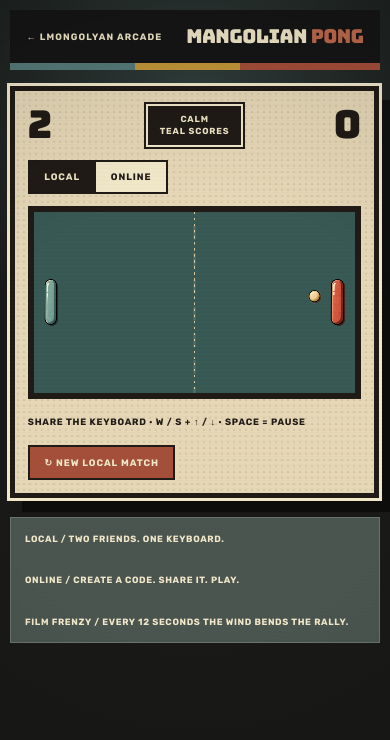
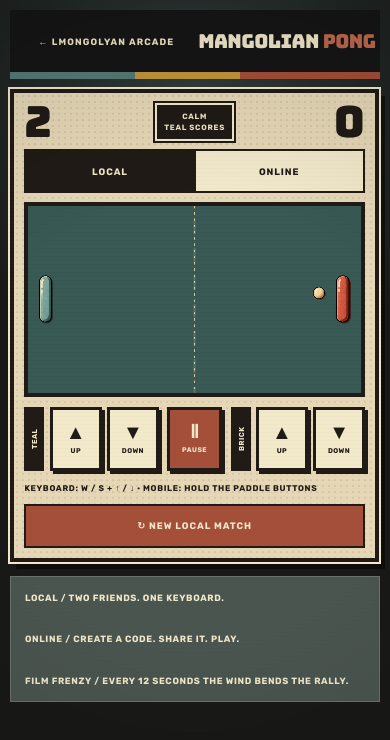
Before and after one commit to DiaeEddineJamal/mangolian-pong, a Next.js app: page / in a window 390 px wide. Shown: the top 740 px of the page. Built offline with nearby package versions, Linux system fonts and the light colour scheme; no server answers.

Commit message:
feat: optimize pong for mobile play

```diff
--- a/src/app/globals.css
+++ b/src/app/globals.css
@@ -35,6 +35,7 @@ button, input { font: inherit; }
 .play-switch button + button { border-left:0; }.play-switch button.active,.online-lobby button:hover,.mode-button:hover { color:var(--cream); background:var(--ink); }.play-switch button:hover,.online-lobby button:hover,.mode-button:hover { transform:translateY(-2px); }
 .game-canvas { display:block; width:100%; height:auto; max-height:64vh; position:relative; background:#385954; border:6px solid var(--ink); box-shadow:inset 0 0 45px rgba(10,8,5,.65); image-rendering:auto; touch-action:none; }
 .game-bottom { display:flex; justify-content:space-between; align-items:center; gap:1rem; margin-top:1rem; position:relative; }.control-hint { font:700 .58rem/1.5 "Rubik",sans-serif; letter-spacing:.08em; }.mode-button { color:var(--cream); background:var(--brick); }
+.mobile-controls { display:none; }
 
 .online-lobby { min-height:540px; padding:clamp(1.2rem,4vw,3.2rem); display:grid; grid-template-columns:repeat(2,minmax(0,1fr)); align-content:center; gap:1rem; position:relative; overflow:hidden; color:var(--ink); background:radial-gradient(circle at 75% 35%,rgba(86,123,120,.3),transparent 30%),linear-gradient(135deg,var(--cream),#d8c59e); border:6px solid var(--ink); }
 .online-lobby::before,.online-lobby::after { content:""; position:absolute; width:10rem; height:18rem; top:-2rem; background:var(--teal); border:3px solid var(--ink); border-radius:0 0 90% 30%; opacity:.76; }.online-lobby::before { left:-5rem; transform:rotate(-8deg); }.online-lobby::after { right:-5rem; transform:scaleX(-1) rotate(-8deg); }
@@ -45,3 +46,27 @@ button, input { font: inherit; }
 @keyframes film-jitter { 0% { transform:translate(0); } 50% { transform:translate(.25px,-.2px); } }
 @media (prefers-reduced-motion:reduce) { *,*::before,*::after { animation-duration:.01ms !important; animation-iteration-count:1 !important; } }
 @media (max-width:700px) { .game-topbar { grid-template-columns:1fr auto; }.game-topbar > :last-child { display:none; }.scoreboard { grid-template-columns:1fr auto 1fr; }.score small { display:none; }.game-bottom { align-items:flex-start; flex-direction:column; }.game-notes { grid-template-columns:1fr; }.online-lobby { min-height:430px; grid-template-columns:1fr; }.online-lobby .start-button { grid-column:auto; }.game-page { padding:.65rem; } }
+
+@media (max-width:700px), (hover:none) and (pointer:coarse), (orientation:landscape) and (max-height:540px) {
+  .game-page { overflow-x:hidden; padding-bottom:max(.8rem, env(safe-area-inset-bottom)); }
+  .game-topbar { margin-bottom:.65rem; padding:.55rem .25rem; }
+  .back-link { min-width:44px; min-height:44px; display:grid; place-items:center; }
+  .game-shell { padding:.65rem; border-width:4px; box-shadow:0 0 0 2px var(--cream),6px 7px 0 rgba(0,0,0,.48); }
+  .scoreboard { margin-bottom:.55rem; gap:.4rem; }.score strong { font-size:clamp(2rem,11vw,3.2rem); }.round-status { max-width:9.5rem; padding:.34rem .42rem; font-size:.48rem; }
+  .play-switch { width:100%; margin-bottom:.55rem; }.play-switch button { flex:1; min-height:44px; padding:.55rem .6rem; }
+  .game-canvas { max-height:none; border-width:4px; }
+  .mobile-controls { display:grid; grid-template-columns:1fr 3.4rem 1fr; align-items:stretch; gap:.55rem; margin-top:.6rem; position:relative; }
+  .paddle-controls { display:grid; grid-template-columns:1.25rem 1fr 1fr; gap:.35rem; align-items:stretch; min-width:0; }.paddle-controls > span { grid-row:1; display:grid; place-items:center; color:var(--cream); background:var(--ink); font:700 .45rem "Rubik",sans-serif; letter-spacing:.06em; writing-mode:vertical-rl; transform:rotate(180deg); }
+  .paddle-controls button,.touch-pause { min-height:64px; border:3px solid var(--ink); color:var(--ink); background:var(--cream); box-shadow:3px 3px 0 var(--ink); font:900 1.25rem/1 "Bungee",sans-serif; touch-action:none; -webkit-tap-highlight-color:transparent; user-select:none; }
+  .paddle-controls button:active,.touch-pause:active { color:var(--cream); background:var(--teal); box-shadow:1px 1px 0 var(--ink); transform:translate(2px,2px); }.paddle-controls--guest button:active { background:var(--brick); }
+  .paddle-controls i { display:block; margin-top:.28rem; font:700 .43rem "Rubik",sans-serif; font-style:normal; letter-spacing:.06em; }.touch-pause { display:grid; place-content:center; gap:.32rem; padding:0; color:var(--cream); background:var(--brick); font-size:1.15rem; }.touch-pause span { font:700 .42rem "Rubik",sans-serif; letter-spacing:.08em; }
+  .mobile-controls[data-mode="online"][data-role="host"] { grid-template-columns:1fr; }.mobile-controls[data-mode="online"][data-role="guest"] { grid-template-columns:1fr; }.mobile-controls[data-mode="online"] .paddle-controls { grid-template-columns:1.25rem 1fr 1fr; }.mobile-controls[data-mode="online"][data-role="host"] .paddle-controls--guest,.mobile-controls[data-mode="online"][data-role="guest"] .paddle-controls--host { display:none; }
+  .game-bottom { margin-top:.7rem; gap:.6rem; }.control-hint { font-size:.52rem; }.mode-button { min-height:44px; width:100%; }
+  .online-lobby { min-height:0; padding:1rem .75rem; overflow:visible; }.room-panel { min-height:0; padding:1rem; box-shadow:4px 4px 0 rgba(31,27,22,.7); }.room-panel input { min-height:44px; width:100%; }.room-panel label { align-items:flex-start; flex-direction:column; }.online-lobby button { min-height:44px; }.room-code { grid-template-columns:1fr; }.room-code button { width:100%; }.game-notes { margin-top:.85rem; }
+}
+
+@media (max-width:700px) and (orientation:landscape) and (max-height:540px), (hover:none) and (pointer:coarse) and (orientation:landscape) and (max-height:540px) {
+  .game-page { padding:.35rem .65rem; }.game-topbar { display:none; }.game-shell { padding:.45rem .6rem; }.scoreboard { margin-bottom:.3rem; }.score strong { font-size:1.75rem; }.round-status { padding:.2rem .4rem; }.play-switch { margin-bottom:.35rem; }.play-switch button { min-height:36px; padding:.4rem; }
+  .game-canvas { max-height:38svh; margin-inline:auto; width:auto; max-width:100%; }.mobile-controls { grid-template-columns:1fr 2.8rem 1fr; gap:.4rem; margin-top:.35rem; }.paddle-controls button,.touch-pause { min-height:43px; font-size:.9rem; }.paddle-controls i { display:none; }.touch-pause span { font-size:.36rem; }.game-bottom { margin-top:.4rem; }.control-hint { display:none; }.mode-button { min-height:34px; padding:.35rem; }.game-notes { display:none; }
+  .online-lobby { padding:.7rem; gap:.55rem; }.online-lobby p { margin:.25rem 0 .45rem; }.room-panel { padding:.65rem; }.room-panel h3 { font-size:1.1rem; }
+}
--- a/src/app/pong-game.tsx
+++ b/src/app/pong-game.tsx
@@ -1,6 +1,6 @@
 "use client";
 
-import { useCallback, useEffect, useRef, useState } from "react";
+import { useCallback, useEffect, useRef, useState, type PointerEvent as ReactPointerEvent } from "react";
 import { io, type Socket } from "socket.io-client";
 
 type Point = { x: number; y: number };
@@ -13,6 +13,7 @@ export function PongGame() {
   const canvasRef = useRef<HTMLCanvasElement>(null);
   const state = useRef<GameState>(fresh());
   const keys = useRef(new Set<string>());
+  const touchMoves = useRef(new Set<string>());
   const sprite = useRef<HTMLImageElement | null>(null);
   const socket = useRef<Socket | null>(null);
   const roleRef = useRef<"local" | "host" | "guest">("local");
@@ -31,6 +32,25 @@ export function PongGame() {
     s.ball = { x: W / 2, y: H / 2 };
     s.velocity = { x: (toLeft ? -1 : 1) * (260 + Math.min(s.hits * 8, 170)), y: Math.random() * 180 - 90 };
     s.hits = 0;
+  }, []);
+
+  const setTouchMove = useCallback((side: "host" | "guest", action: "up" | "down", down: boolean) => {
+    const id = `${side}:${action}`;
+    if (down) {
+      if (touchMoves.current.has(id)) return;
+      touchMoves.current.add(id);
+    } else {
+      if (!touchMoves.current.delete(id)) return;
+    }
+    if (modeRef.current === "online" && roleRef.current === side) socket.current?.emit("pong:input", { action, down });
+  }, []);
+
+  const releaseTouchMoves = useCallback(() => {
+    for (const id of touchMoves.current) {
+      const [side, action] = id.split(":") as ["host" | "guest", "up" | "down"];
+      if (modeRef.current === "online" && roleRef.current === side) socket.current?.emit("pong:input", { action, down: false });
+    }
+    touchMoves.current.clear();
   }, []);
 
   const connect = useCallback(() => {
@@ -58,7 +78,7 @@ export function PongGame() {
     return client;
   }, []);
 
-  useEffect(() => () => { socket.current?.emit("pong:leave"); socket.current?.disconnect(); }, []);
+  useEffect(() => () => { releaseTouchMoves(); socket.current?.emit("pong:leave"); socket.current?.disconnect(); }, [releaseTouchMoves]);
   useEffect(() => {
     const image = new Image();
     image.src = "/pong-sprites-tech.png";
@@ -82,8 +102,12 @@ export function PongGame() {
     };
     window.addEventListener("keydown", down);
     window.addEventListener("keyup", up);
-    return () => { window.removeEventListener("keydown", down); window.removeEventListener("keyup", up); };
-  }, []);
+    const release = () => { keys.current.clear(); releaseTouchMoves(); };
+    window.addEventListener("blur", release);
+    const onVisibilityChange = () => { if (document.hidden) release(); };
+    document.addEventListener("visibilitychange", onVisibilityChange);
+    return () => { window.removeEventListener("keydown", down); window.removeEventListener("keyup", up); window.removeEventListener("blur", release); document.removeEventListener("visibilitychange", onVisibilityChange); };
+  }, [releaseTouchMoves]);
 
   useEffect(() => {
     const canvas = canvasRef.current, ctx = canvas?.getContext("2d");
@@ -120,8 +144,8 @@ export function PongGame() {
       const dt = Math.min((now - last) / 1000, 0.032); last = now; elapsed += dt;
       const s = state.current;
       if (modeRef.current === "local" && !s.paused) {
-        const leftMove = (keys.current.has("w") ? -1 : 0) + (keys.current.has("s") ? 1 : 0);
-        const rightMove = (keys.current.has("ArrowUp") ? -1 : 0) + (keys.current.has("ArrowDown") ? 1 : 0);
+        const leftMove = (keys.current.has("w") || touchMoves.current.has("host:up") ? -1 : 0) + (keys.current.has("s") || touchMoves.current.has("host:down") ? 1 : 0);
+        const rightMove = (keys.current.has("ArrowUp") || touchMoves.current.has("guest:up") ? -1 : 0) + (keys.current.has("ArrowDown") || touchMoves.current.has("guest:down") ? 1 : 0);
         s.left = clamp(s.left + leftMove * SPEED * dt, 0, H - PADDLE_H);
         s.right = clamp(s.right + rightMove * SPEED * dt, 0, H - PADDLE_H);
         s.ball.x += s.velocity.x * dt; s.ball.y += s.velocity.y * dt;
@@ -176,7 +200,7 @@ export function PongGame() {
     socket.current?.emit("pong:start");
   };
   const local = () => {
-    socket.current?.emit("pong:leave"); keys.current.clear(); roleRef.current = "local"; modeRef.current = "local";
+    releaseTouchMoves(); socket.current?.emit("pong:leave"); keys.current.clear(); roleRef.current = "local"; modeRef.current = "local";
     setRole("local"); state.current = fresh(); setMode("local");
     setLobby({ phase: "setup", code: "", joinCode: "", notice: "Create a private room or enter a friend’s code." }); announce("FIRST TO 11");
   };
@@ -186,6 +210,14 @@ export function PongGame() {
     setHud({ left: 0, right: 0, message: "ONLINE LOBBY", storm: "READY" }); setMode("online");
   };
 
+  const controlProps = (side: "host" | "guest", action: "up" | "down") => ({
+    "aria-label": `${side === "host" ? "Teal" : "Brick"} paddle ${action}`,
+    onPointerDown: (event: ReactPointerEvent<HTMLButtonElement>) => { event.preventDefault(); event.currentTarget.setPointerCapture(event.pointerId); setTouchMove(side, action, true); },
+    onPointerUp: () => setTouchMove(side, action, false),
+    onPointerCancel: () => setTouchMove(side, action, false),
+    onLostPointerCapture: () => setTouchMove(side, action, false),
+  });
+
   return <><section className="game-shell">
     <div className="scoreboard"><div className="score"><strong>{hud.left}</strong><small>TEAL<br />W / S</small></div><span className="round-status">{hud.storm}<br />{hud.message}</span><div className="score score-right"><small>BRICK<br />↑ / ↓</small><strong>{hud.right}</strong></div></div>
     <div className="play-switch"><button className={mode === "local" ? "active" : ""} onClick={local}>LOCAL</button><button className={mode === "online" ? "active" : ""} onClick={online}>ONLINE</button></div>
@@ -194,7 +226,13 @@ export function PongGame() {
       <section className="room-panel"><span className="room-step">01 / HOST</span><h3>CREATE A ROOM</h3><p>Generate a private code, then send it to your opponent.</p>{role === "host" && lobby.code ? <div className="room-code"><span>YOUR ROOM CODE</span><output>{lobby.code}</output><button onClick={copyCode}>COPY CODE</button></div> : <button onClick={createRoom}>CREATE PRIVATE ROOM</button>}</section>
       <section className="room-panel"><span className="room-step">02 / GUEST</span><h3>JOIN A ROOM</h3><p>Enter the four-character code your friend sent you.</p><label><span>ROOM CODE</span><input aria-label="Four-character room code" autoComplete="off" maxLength={4} value={lobby.joinCode} onChange={(e) => setLobby((l) => ({ ...l, joinCode: e.target.value.toUpperCase().replace(/[^A-Z0-9]/g, "") }))} placeholder="ABCD" /></label><button disabled={lobby.joinCode.length !== 4} onClick={joinRoom}>JOIN ROOM</button></section>
       {role === "host" && lobby.phase === "ready" && <button className="start-button" onClick={start}>FRIEND CONNECTED: START MATCH ↗</button>}
-    </div> : <canvas className="game-canvas" ref={canvasRef} width={W} height={H} aria-label="Mangolian Pong game board" />}
-    <div className="game-bottom"><span className="control-hint">{mode === "local" ? "SHARE THE KEYBOARD · W / S + ↑ / ↓ · SPACE = PAUSE" : role === "guest" ? "YOU ARE BRICK · ↑ / ↓ TO PLAY" : "YOU ARE TEAL · W / S TO PLAY"}</span><button className="mode-button" onClick={local}>↻ NEW LOCAL MATCH</button></div>
+    </div> : <><canvas className="game-canvas" ref={canvasRef} width={W} height={H} aria-label="Mangolian Pong game board" />
+      <div className="mobile-controls" data-mode={mode} data-role={role} aria-label="Touch paddle controls">
+        <div className="paddle-controls paddle-controls--host"><span>TEAL</span><button {...controlProps("host", "up")}>▲<i>UP</i></button><button {...controlProps("host", "down")}>▼<i>DOWN</i></button></div>
+        {mode === "local" && <button className="touch-pause" onClick={() => { state.current.paused = !state.current.paused; }}>Ⅱ<span>PAUSE</span></button>}
+        <div className="paddle-controls paddle-controls--guest"><span>BRICK</span><button {...controlProps("guest", "up")}>▲<i>UP</i></button><button {...controlProps("guest", "down")}>▼<i>DOWN</i></button></div>
+      </div>
+    </>}
+    <div className="game-bottom"><span className="control-hint">{mode === "local" ? "KEYBOARD: W / S + ↑ / ↓ · MOBILE: HOLD THE PADDLE BUTTONS" : role === "guest" ? "YOU ARE BRICK · HOLD THE ON-SCREEN ARROWS OR USE ↑ / ↓" : "YOU ARE TEAL · HOLD THE ON-SCREEN ARROWS OR USE W / S"}</span><button className="mode-button" onClick={local}>↻ NEW LOCAL MATCH</button></div>
   </section><section className="game-notes"><p>LOCAL / TWO FRIENDS. ONE KEYBOARD.</p><p>ONLINE / CREATE A CODE. SHARE IT. PLAY.</p><p>FILM FRENZY / EVERY 12 SECONDS THE WIND BENDS THE RALLY.</p></section></>;
 }
```
